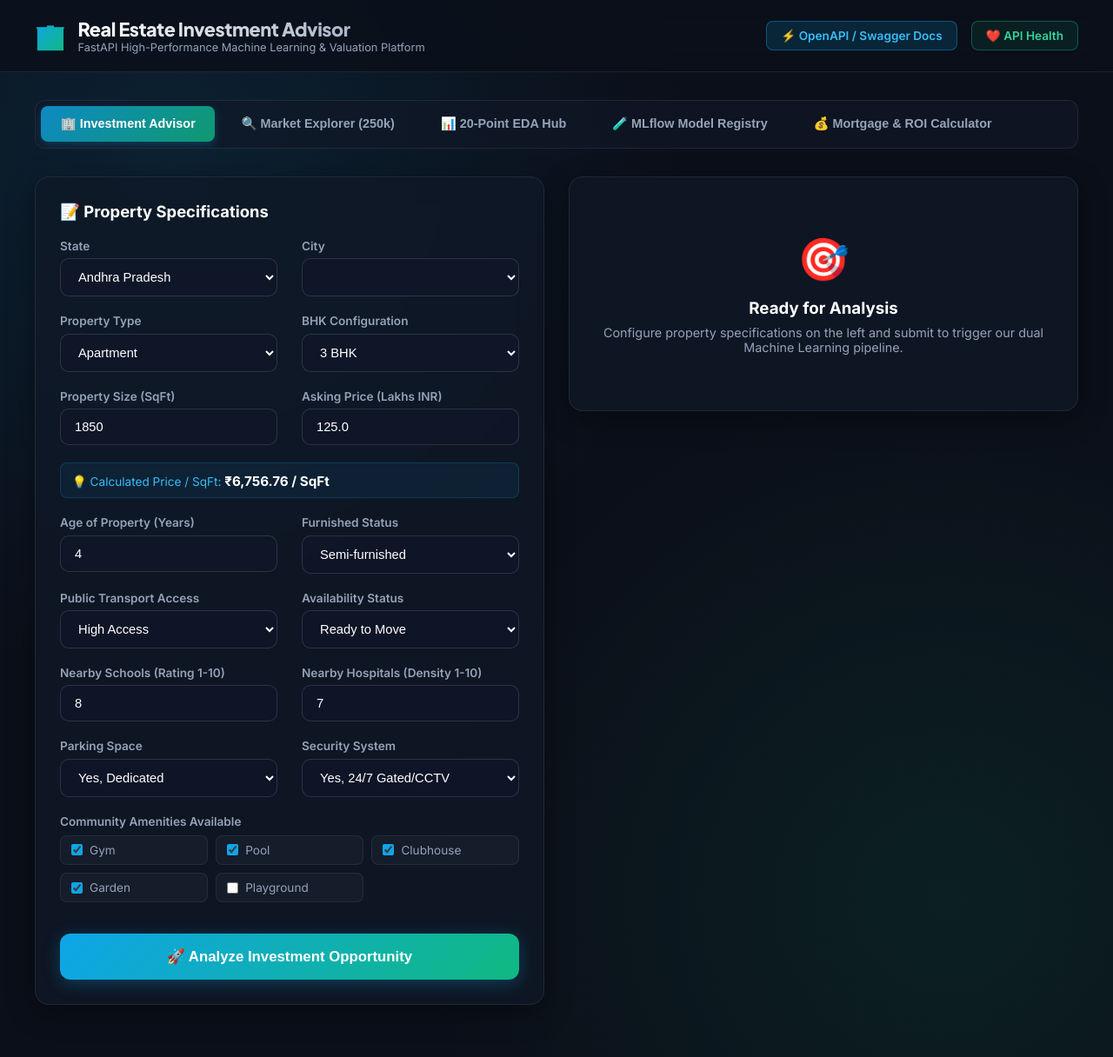
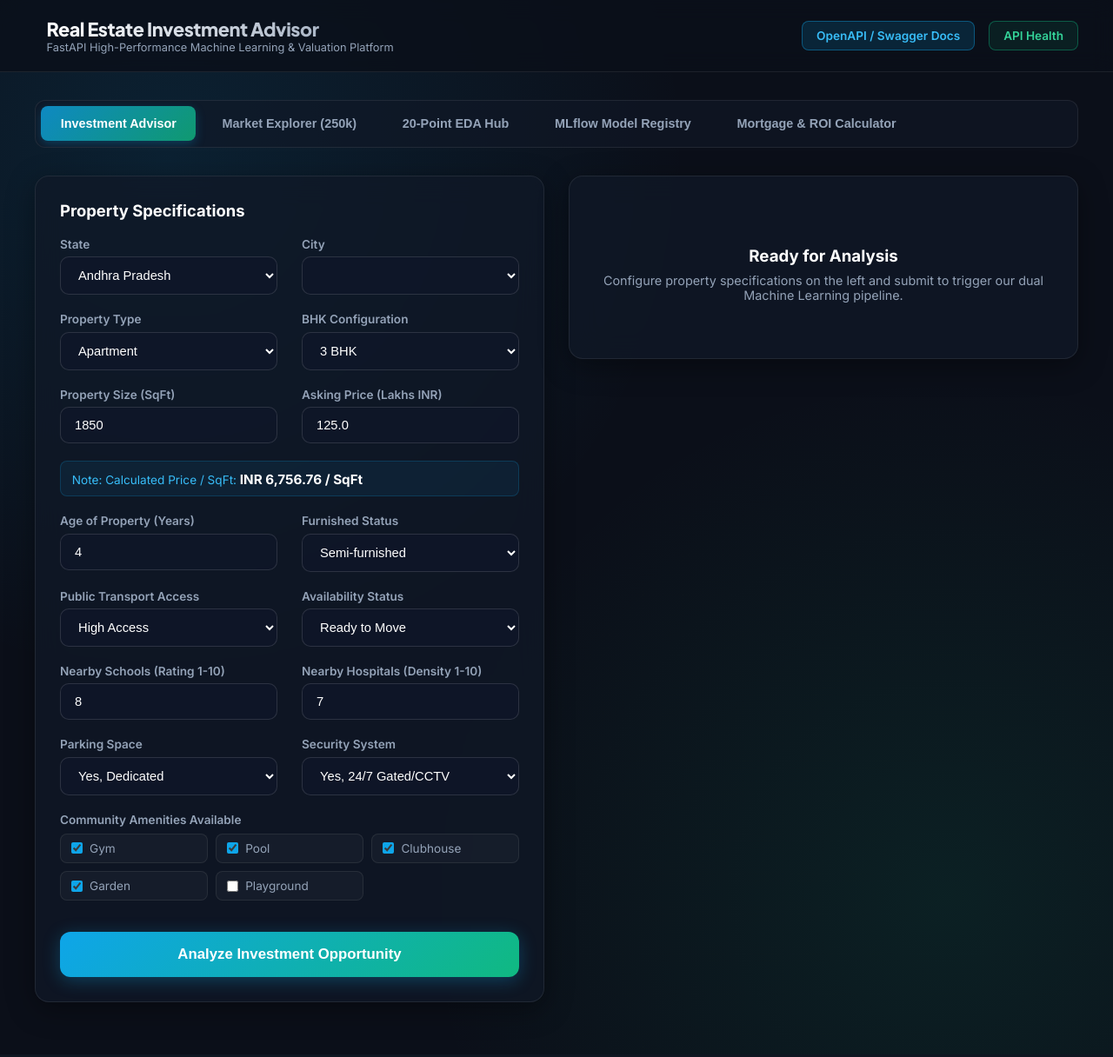
Before and after one commit to DsThakurRawat/real-estate-investment-advisor, a FastAPI app: page / in a window 1280 px wide. Shown: the whole page at 87% size. After the commit the page ends 1164 px from the top, so only its background shows below. Run offline with FastAPI, Linux system fonts and the light colour scheme; lists and menus that the app fills with data are empty.

Commit message:
refactor: eliminate all non-ASCII unicode and emoji characters across codebase

```diff
--- a/main.py
+++ b/main.py
@@ -282,7 +282,7 @@ async def predict_property(prop: PropertyInput):
         "Possession Safety": safe_score
     }
 
-    verdict = "🌟 RECOMMENDED INVESTMENT" if clf_pred == 1 else "⚠️ CAUTION / SUB-OPTIMAL"
+    verdict = "RECOMMENDED INVESTMENT" if clf_pred == 1 else "CAUTION / SUB-OPTIMAL"
 
     return PredictionResult(
         is_good_investment=bool(clf_pred == 1),
--- a/templates/index.html
+++ b/templates/index.html
@@ -468,26 +468,26 @@
     <!-- Header -->
     <header>
         <div class="brand">
-            <div class="brand-icon">🏢</div>
+            <div class="brand-icon"></div>
             <div class="brand-text">
                 <h1>Real Estate Investment Advisor</h1>
                 <p>FastAPI High-Performance Machine Learning & Valuation Platform</p>
             </div>
         </div>
         <div class="header-actions">
-            <a href="/docs" target="_blank" class="btn-docs">⚡ OpenAPI / Swagger Docs</a>
-            <a href="/health" target="_blank" class="btn-docs" style="border-color: rgba(16, 185, 129, 0.4); color: #34d399; background: rgba(16, 185, 129, 0.1);">❤️ API Health</a>
+            <a href="/docs" target="_blank" class="btn-docs"> OpenAPI / Swagger Docs</a>
+            <a href="/health" target="_blank" class="btn-docs" style="border-color: rgba(16, 185, 129, 0.4); color: #34d399; background: rgba(16, 185, 129, 0.1);"> API Health</a>
         </div>
     </header>
 
     <div class="container">
         <!-- Navigation Tabs -->
         <div class="nav-tabs">
-            <button class="nav-tab active" onclick="switchTab('advisor')">🏢 Investment Advisor</button>
-            <button class="nav-tab" onclick="switchTab('explorer')">🔍 Market Explorer (250k)</button>
-            <button class="nav-tab" onclick="switchTab('eda')">📊 20-Point EDA Hub</button>
-            <button class="nav-tab" onclick="switchTab('mlflow')">🧪 MLflow Model Registry</button>
-            <button class="nav-tab" onclick="switchTab('calculator')">💰 Mortgage & ROI Calculator</button>
+            <button class="nav-tab active" onclick="switchTab('advisor')"> Investment Advisor</button>
+            <button class="nav-tab" onclick="switchTab('explorer')"> Market Explorer (250k)</button>
+            <button class="nav-tab" onclick="switchTab('eda')"> 20-Point EDA Hub</button>
+            <button class="nav-tab" onclick="switchTab('mlflow')"> MLflow Model Registry</button>
+            <button class="nav-tab" onclick="switchTab('calculator')"> Mortgage & ROI Calculator</button>
         </div>
 
         <!-- TAB 1: INVESTMENT ADVISOR -->
@@ -495,7 +495,7 @@
             <div class="grid-2">
                 <!-- Input Form -->
                 <div class="card">
-                    <div class="card-title">📝 Property Specifications</div>
+                    <div class="card-title"> Property Specifications</div>
                     <form id="advisor-form" onsubmit="handlePredict(event)">
                         <div class="grid-2">
                             <div class="form-group">
@@ -545,8 +545,8 @@
                         </div>
 
                         <div style="background: rgba(14, 165, 233, 0.08); padding: 0.6rem 0.8rem; border-radius: 8px; border: 1px solid rgba(14, 165, 233, 0.2); margin-bottom: 1.25rem;">
-                            <span style="font-size: 0.85rem; color: #38bdf8;">💡 Calculated Price / SqFt: </span>
-                            <strong id="display-psqft" style="color: #ffffff; font-size: 0.95rem;">₹6,756.76 / SqFt</strong>
+                            <span style="font-size: 0.85rem; color: #38bdf8;">Note:  Calculated Price / SqFt: </span>
+                            <strong id="display-psqft" style="color: #ffffff; font-size: 0.95rem;">INR 6,756.76 / SqFt</strong>
                         </div>
 
                         <div class="grid-2">
@@ -622,7 +622,7 @@
                         </div>
 
                         <button type="submit" id="btn-predict" class="btn-primary">
-                            🚀 Analyze Investment Opportunity
+                             Analyze Investment Opportunity
                         </button>
                     </form>
                 </div>
@@ -630,7 +630,7 @@
                 <!-- Live Results -->
                 <div>
                     <div id="results-placeholder" class="card" style="text-align: center; padding: 4rem 2rem;">
-                        <div style="font-size: 3rem; margin-bottom: 1rem;">🎯</div>
+                        <div style="font-size: 3rem; margin-bottom: 1rem;"></div>
                         <h3 style="color: #ffffff; margin-bottom: 0.5rem;">Ready for Analysis</h3>
                         <p style="color: var(--text-muted); font-size: 0.9rem;">
                             Configure property specifications on the left and submit to trigger our dual Machine Learning pipeline.
@@ -640,7 +640,7 @@
                     <div id="results-container" style="display: none;">
                         <!-- Verdict Banner -->
                         <div id="verdict-card" class="verdict-banner">
-                            <div id="verdict-title" class="verdict-title">🌟 RECOMMENDED INVESTMENT</div>
+                            <div id="verdict-title" class="verdict-title"> RECOMMENDED INVESTMENT</div>
                             <div id="verdict-subtitle" style="font-size: 0.95rem; opacity: 0.9;">High Conviction Opportunity</div>
                             <div style="margin-top: 0.8rem; font-size: 1.1rem; font-weight: 700;">
                                 Confidence Score: <span id="verdict-confidence">96.4%</span>
@@ -651,19 +651,19 @@
                         <div class="grid-2" style="margin-bottom: 1.5rem;">
                             <div class="stat-card">
                                 <div class="stat-label">5-Year Projected Valuation</div>
-                                <div id="res-future-price" class="stat-val" style="color: #38bdf8;">₹0.00 L</div>
-                                <div id="res-current-price" class="stat-sub">Current: ₹0.00 L</div>
+                                <div id="res-future-price" class="stat-val" style="color: #38bdf8;">INR 0.00 L</div>
+                                <div id="res-current-price" class="stat-sub">Current: INR 0.00 L</div>
                             </div>
                             <div class="stat-card">
                                 <div class="stat-label">Projected Capital Gain</div>
-                                <div id="res-gain" class="stat-val" style="color: #34d399;">+₹0.00 L</div>
+                                <div id="res-gain" class="stat-val" style="color: #34d399;">+INR 0.00 L</div>
                                 <div id="res-roi" class="stat-sub">+0.0% Expected ROI</div>
                             </div>
                         </div>
 
                         <!-- Charts Grid -->
                         <div class="card">
-                            <div class="card-title">📈 5-Year Growth Curve & Investment Dimensions</div>
+                            <div class="card-title"> 5-Year Growth Curve & Investment Dimensions</div>
                             <div style="height: 260px; margin-bottom: 1.5rem;">
                                 <canvas id="growthChart"></canvas>
                             </div>
@@ -679,7 +679,7 @@
         <!-- TAB 2: MARKET EXPLORER -->
         <div id="tab-explorer" class="tab-content">
             <div class="card">
-                <div class="card-title">🔍 Real Estate Database Explorer (250,000 Properties)</div>
+                <div class="card-title"> Real Estate Database Explorer (250,000 Properties)</div>
                 <div class="grid-4" style="margin-bottom: 1.25rem;">
                     <div>
                         <label class="form-label">City</label>
@@ -739,7 +739,7 @@
         <!-- TAB 3: 20-POINT EDA GALLERY -->
         <div id="tab-eda" class="tab-content">
             <div class="card">
-                <div class="card-title">📊 Comprehensive 20-Point Exploratory Data Analysis</div>
+                <div class="card-title"> Comprehensive 20-Point Exploratory Data Analysis</div>
                 <p style="color: var(--text-muted); font-size: 0.9rem; margin-bottom: 1.5rem;">
                     Full visualization and statistical findings for all 20 questions specified in the project requirements.
                 </p>
@@ -752,7 +752,7 @@
         <!-- TAB 4: MLFLOW MODEL REGISTRY -->
         <div id="tab-mlflow" class="tab-content">
             <div class="card">
-                <div class="card-title">🧪 MLflow Experiment Tracking & Benchmarks</div>
+                <div class="card-title"> MLflow Experiment Tracking & Benchmarks</div>
                 <div class="table-responsive" style="margin-bottom: 2rem;">
                     <table>
                         <thead>
@@ -790,7 +790,7 @@
                         <img src="/static/outputs/regression_actual_vs_predicted.png" class="gallery-img" alt="Actual vs Predicted">
                         <div class="gallery-caption">
                             <div class="gallery-title">Regression Parity Plot</div>
-                            <div class="gallery-text">Tight alignment along the 45-degree identity line confirming R² = 0.9999.</div>
+                            <div class="gallery-text">Tight alignment along the 45-degree identity line confirming R^2 = 0.9999.</div>
                         </div>
                     </div>
                     <div class="gallery-item">
@@ -808,7 +808,7 @@
         <div id="tab-calculator" class="tab-content">
             <div class="grid-2">
                 <div class="card">
-                    <div class="card-title">💰 Financial Assumptions</div>
+                    <div class="card-title"> Financial Assumptions</div>
                     <div class="form-group">
                         <label class="form-label">Property Valuation (Lakhs INR)</label>
                         <input type="number" id="calc-val" class="form-control" value="100" min="10" max="2000" oninput="runFinancialSim()">
@@ -832,29 +832,29 @@
                 </div>
 
                 <div class="card">
-                    <div class="card-title">📊 Cashflow & Wealth Simulation</div>
+                    <div class="card-title"> Cashflow & Wealth Simulation</div>
                     <div class="grid-2" style="margin-bottom: 1.5rem;">
                         <div class="stat-card">
                             <div class="stat-label">Monthly EMI</div>
-                            <div id="calc-emi" class="stat-val" style="color: #38bdf8;">₹0 / mo</div>
-                            <div id="calc-loan-amt" class="stat-sub">Principal Loan: ₹0 L</div>
+                            <div id="calc-emi" class="stat-val" style="color: #38bdf8;">INR 0 / mo</div>
+                            <div id="calc-loan-amt" class="stat-sub">Principal Loan: INR 0 L</div>
                         </div>
                         <div class="stat-card">
                             <div class="stat-label">Monthly Rent</div>
-                            <div id="calc-rent" class="stat-val" style="color: #34d399;">₹0 / mo</div>
-                            <div id="calc-net-cash" class="stat-sub">Net Monthly: ₹0 / mo</div>
+                            <div id="calc-rent" class="stat-val" style="color: #34d399;">INR 0 / mo</div>
+                            <div id="calc-net-cash" class="stat-sub">Net Monthly: INR 0 / mo</div>
                         </div>
                     </div>
 
                     <div class="grid-2">
                         <div class="stat-card">
                             <div class="stat-label">Projected 5Y Value</div>
-                            <div id="calc-5y-val" class="stat-val" style="color: #fbbf24;">₹0 L</div>
-                            <div id="calc-cap-gain" class="stat-sub">+₹0 L Appreciation</div>
+                            <div id="calc-5y-val" class="stat-val" style="color: #fbbf24;">INR 0 L</div>
+                            <div id="calc-cap-gain" class="stat-sub">+INR 0 L Appreciation</div>
                         </div>
                         <div class="stat-card">
                             <div class="stat-label">Net 5Y Profit</div>
-                            <div id="calc-net-profit" class="stat-val" style="color: #34d399;">₹0 L</div>
+                            <div id="calc-net-profit" class="stat-val" style="color: #34d399;">INR 0 L</div>
                             <div class="stat-sub">Net Total Return</div>
                         </div>
                     </div>
@@ -870,7 +870,7 @@
         let radarChartInstance = null;
 
         const EDA_ITEMS = [
-            { id: "01", title: "Q1: Distribution of Property Prices", file: "01_price_distribution.png", desc: "Prices range from ₹10L to ₹500L with mean ₹254.59L and median ₹254.50L." },
+            { id: "01", title: "Q1: Distribution of Property Prices", file: "01_price_distribution.png", desc: "Prices range from INR 10L to INR 500L with mean INR 254.59L and median INR 254.50L." },
             { id: "02", title: "Q2: Distribution of Property Sizes", file: "02_size_distribution.png", desc: "Sizes span 500 to 5,000 SqFt with balanced spread across 1 to 5 BHKs." },
             { id: "03", title: "Q3: Price/SqFt by Property Type", file: "03_price_per_sqft_by_type.png", desc: "Villas command the highest premium per sqft over Independent Houses & Apartments." },
             { id: "04", title: "Q4: Size vs. Price Relationship", file: "04_size_vs_price.png", desc: "Positive linear scaling between property size and overall ticket valuation." },
@@ -962,7 +962,7 @@
             const price = parseFloat(document.getElementById('price_lakhs').value) || 0;
             const size = parseFloat(document.getElementById('size_sqft').value) || 1;
             const psqft = (price * 100000) / size;
-            document.getElementById('display-psqft').textContent = `₹${psqft.toLocaleString('en-IN', {maximumFractionDigits: 2})} / SqFt`;
+            document.getElementById('display-psqft').textContent = `INR ${psqft.toLocaleString('en-IN', {maximumFractionDigits: 2})} / SqFt`;
         }
 
         function switchTab(tabName) {
@@ -1023,7 +1023,7 @@
             } catch (err) {
                 alert("Prediction request failed: " + err);
             } finally {
-                btn.innerHTML = '🚀 Analyze Investment Opportunity';
+                btn.innerHTML = ' Analyze Investment Opportunity';
                 btn.disabled = false;
             }
         }
@@ -1039,19 +1039,19 @@
 
             if (data.is_good_investment) {
                 card.className = 'verdict-banner verdict-good';
-                title.textContent = '🌟 RECOMMENDED INVESTMENT';
+                title.textContent = ' RECOMMENDED INVESTMENT';
                 subtitle.textContent = 'High Potential Property with Robust Value Drivers';
                 conf.textContent = `${data.confidence_score_pct}% Good Investment`;
             } else {
                 card.className = 'verdict-banner verdict-bad';
-                title.textContent = '⚠️ CAUTION / SUB-OPTIMAL';
+                title.textContent = ' CAUTION / SUB-OPTIMAL';
                 subtitle.textContent = 'Overpriced or Weak Local Growth Drivers';
                 conf.textContent = `${(100 - data.confidence_score_pct).toFixed(1)}% High Risk`;
             }
 
-            document.getElementById('res-future-price').textContent = `₹${data.estimated_future_price_5y_lakhs.toFixed(2)} L`;
-            document.getElementById('res-current-price').textContent = `Current: ₹${data.current_price_lakhs.toFixed(2)} L`;
-            document.getElementById('res-gain').textContent = `+₹${data.projected_capital_gain_lakhs.toFixed(2)} L`;
+            document.getElementById('res-future-price').textContent = `INR ${data.estimated_future_price_5y_lakhs.toFixed(2)} L`;
+            document.getElementById('res-current-price').textContent = `Current: INR ${data.current_price_lakhs.toFixed(2)} L`;
+            document.getElementById('res-gain').textContent = `+INR ${data.projected_capital_gain_lakhs.toFixed(2)} L`;
             document.getElementById('res-roi').textContent = `+${data.expected_5y_roi_pct}% ROI (${data.cagr_pct}% CAGR)`;
 
             // Render Charts
@@ -1150,7 +1150,7 @@
                         <td><span style="color:#fbbf24;">${m.Metric_3_Name}:</span> ${m.Metric_3_Value}</td>
                         <td>
                             <span class="badge ${isWinner ? 'badge-success' : 'badge-danger'}">
-                                ${isWinner ? '🥇 Production Selected' : 'Candidate'}
+                                ${isWinner ? '[Best]  Production Selected' : 'Candidate'}
                             </span>
                         </td>
                     `;
@@ -1186,12 +1186,12 @@
                         <td>${p.Property_Type}</td>
                         <td>${p.BHK} BHK</td>
                         <td>${p.Size_in_SqFt}</td>
-                        <td>₹${p.Price_in_Lakhs.toFixed(2)} L</td>
-                        <td>₹${p.Price_per_SqFt_INR.toLocaleString()}</td>
-                        <td style="color:#38bdf8;">₹${p.Future_Price_5Y.toFixed(2)} L</td>
+                        <td>INR ${p.Price_in_Lakhs.toFixed(2)} L</td>
+                        <td>INR ${p.Price_per_SqFt_INR.toLocaleString()}</td>
+                        <td style="color:#38bdf8;">INR ${p.Future_Price_5Y.toFixed(2)} L</td>
                         <td>
                             <span class="badge ${p.Good_Investment === 1 ? 'badge-success' : 'badge-danger'}">
-                                ${p.Good_Investment === 1 ? '🌟 Good' : '⚠️ Caution'}
+                                ${p.Good_Investment === 1 ? ' Good' : ' Caution'}
                             </span>
                         </td>
                     `;
@@ -1224,13 +1224,13 @@
             const capGain = projected5YVal - val;
             const netProfit5Y = capGain + totalRent5Y - totalEmi5Y;
 
-            document.getElementById('calc-emi').textContent = `₹${Math.round(emiINR).toLocaleString()} / mo`;
-            document.getElementById('calc-loan-amt').textContent = `Loan: ₹${loanAmtLakhs.toFixed(1)} L (${100 - downPct}%)`;
-            document.getElementById('calc-rent').textContent = `₹${Math.round(monthlyRentINR).toLocaleString()} / mo`;
-            document.getElementById('calc-net-cash').textContent = `Net Cash: ₹${Math.round(netCashINR).toLocaleString()} / mo`;
-            document.getElementById('calc-5y-val').textContent = `₹${projected5YVal.toFixed(2)} L`;
-            document.getElementById('calc-cap-gain').textContent = `+₹${capGain.toFixed(2)} L Capital Gain`;
-            document.getElementById('calc-net-profit').textContent = `₹${netProfit5Y.toFixed(2)} L`;
+            document.getElementById('calc-emi').textContent = `INR ${Math.round(emiINR).toLocaleString()} / mo`;
+            document.getElementById('calc-loan-amt').textContent = `Loan: INR ${loanAmtLakhs.toFixed(1)} L (${100 - downPct}%)`;
+            document.getElementById('calc-rent').textContent = `INR ${Math.round(monthlyRentINR).toLocaleString()} / mo`;
+            document.getElementById('calc-net-cash').textContent = `Net Cash: INR ${Math.round(netCashINR).toLocaleString()} / mo`;
+            document.getElementById('calc-5y-val').textContent = `INR ${projected5YVal.toFixed(2)} L`;
+            document.getElementById('calc-cap-gain').textContent = `+INR ${capGain.toFixed(2)} L Capital Gain`;
+            document.getElementById('calc-net-profit').textContent = `INR ${netProfit5Y.toFixed(2)} L`;
         }
 
         window.onload = init;
--- a/verify_all.py
+++ b/verify_all.py
@@ -80,7 +80,7 @@ def run_all_tests():
     pred_res_good = test_endpoint("Prediction - High Potential Listing", f"{BASE_URL}/predict", method="POST", data=prop_good)
     assert pred_res_good is not None, "Predict good failed"
     print(f"  Verdict: {pred_res_good['verdict']} (Confidence: {pred_res_good['confidence_score_pct']}%)")
-    print(f"  Current Price: ₹{pred_res_good['current_price_lakhs']}L -> 5Y Price: ₹{pred_res_good['estimated_future_price_5y_lakhs']}L (ROI: +{pred_res_good['expected_5y_roi_pct']}%)")
+    print(f"  Current Price: INR {pred_res_good['current_price_lakhs']}L -> 5Y Price: INR {pred_res_good['estimated_future_price_5y_lakhs']}L (ROI: +{pred_res_good['expected_5y_roi_pct']}%)")
 
     # 5. Predict Endpoint - Property 2 (Overpriced / Sub-optimal)
     prop_bad = {
@@ -107,7 +107,7 @@ def run_all_tests():
     pred_res_bad = test_endpoint("Prediction - Overpriced Listing", f"{BASE_URL}/predict", method="POST", data=prop_bad)
     assert pred_res_bad is not None, "Predict bad failed"
     print(f"  Verdict: {pred_res_bad['verdict']} (Confidence: {pred_res_bad['confidence_score_pct']}%)")
-    print(f"  Current Price: ₹{pred_res_bad['current_price_lakhs']}L -> 5Y Price: ₹{pred_res_bad['estimated_future_price_5y_lakhs']}L")
+    print(f"  Current Price: INR {pred_res_bad['current_price_lakhs']}L -> 5Y Price: INR {pred_res_bad['estimated_future_price_5y_lakhs']}L")
 
     # 6. Batch Predict
     batch_req = {"properties": [prop_good, prop_bad]}
```
Also changed, not shown: app.py (+48 -48 lines), README.md.
